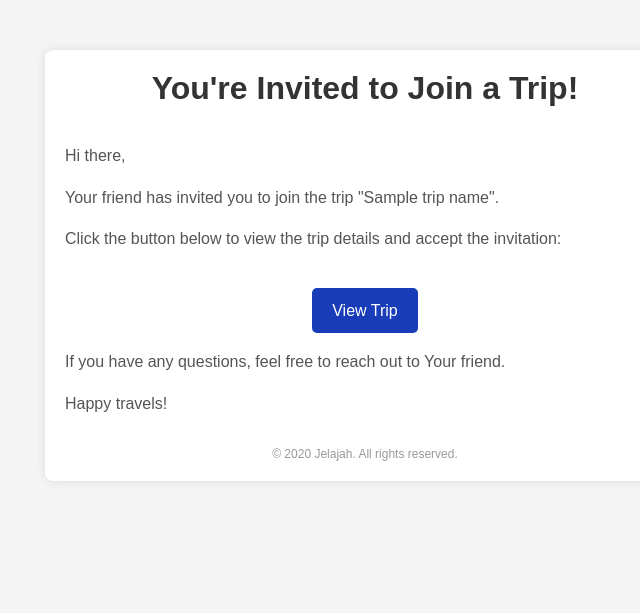
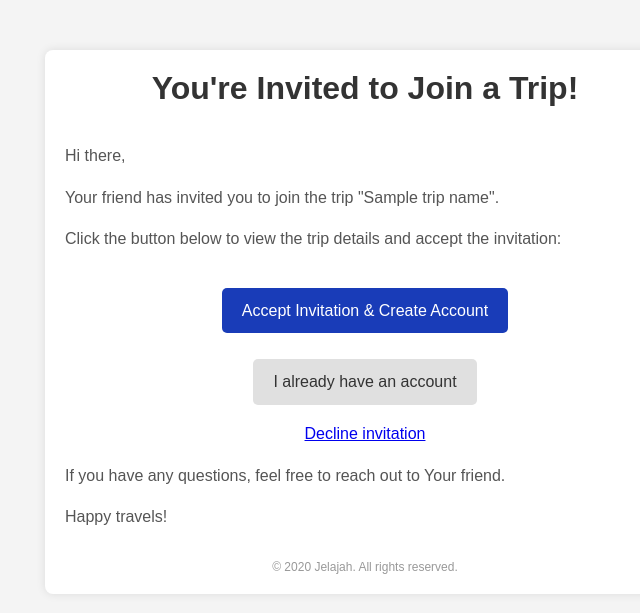
Before and after one commit to gitraya/jelajah, a Django app: template backend/templates/trip_invitation.html in a window 1280 px wide. Shown: the top 613 px of the page, without its empty margins (275-915 px from the left). Run offline with Django 5.2, Linux system fonts and the light colour scheme; the template is opened without the code that fills it: most values are stand-ins (such as "Sample title", 1, 10 or a date in 2020).

Commit message:
feat: update trip invitation templates to include account creation and login options

```diff
--- a/backend/templates/trip_invitation.html
+++ b/backend/templates/trip_invitation.html
@@ -38,6 +38,15 @@
         text-decoration: none;
         border-radius: 5px;
       }
+      .button_secondary {
+        display: inline-block;
+        padding: 10px 20px;
+        margin-top: 10px;
+        background-color: #e0e0e0;
+        color: #333333 !important;
+        text-decoration: none;
+        border-radius: 5px;
+      }
       .footer {
         text-align: center;
         font-size: 12px;
@@ -62,7 +71,13 @@
           invitation:
         </p>
         <p style="text-align: center">
-          <a href="{{ trip_link }}" class="button">View Trip</a>
+          <a href="{{ register_link }}" class="button">Accept Invitation & Create Account</a>
+        </p>
+        <p style="text-align: center">
+          <a href="{{ login_link }}" class="button_secondary">I already have an account</a>
+        </p>
+        <p style="text-align: center">
+          <a href="{{ decline_link }}">Decline invitation</a>
         </p>
         <p>
           If you have any questions, feel free to reach out to {{ inviter_name | default:"Your friend" }}.
```
Also changed, not shown: backend/templates/trip_invitation.txt (+11 -4 lines).
